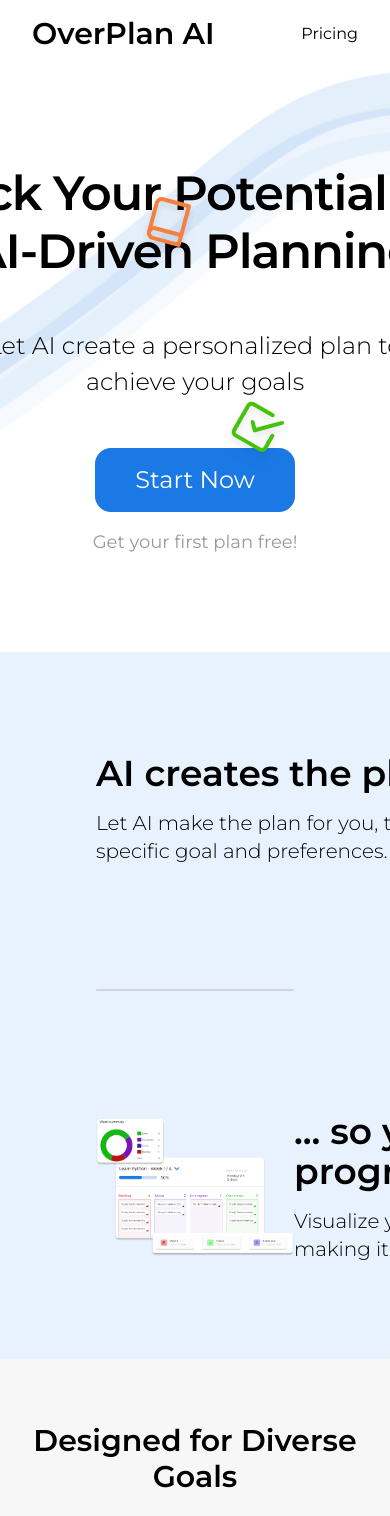
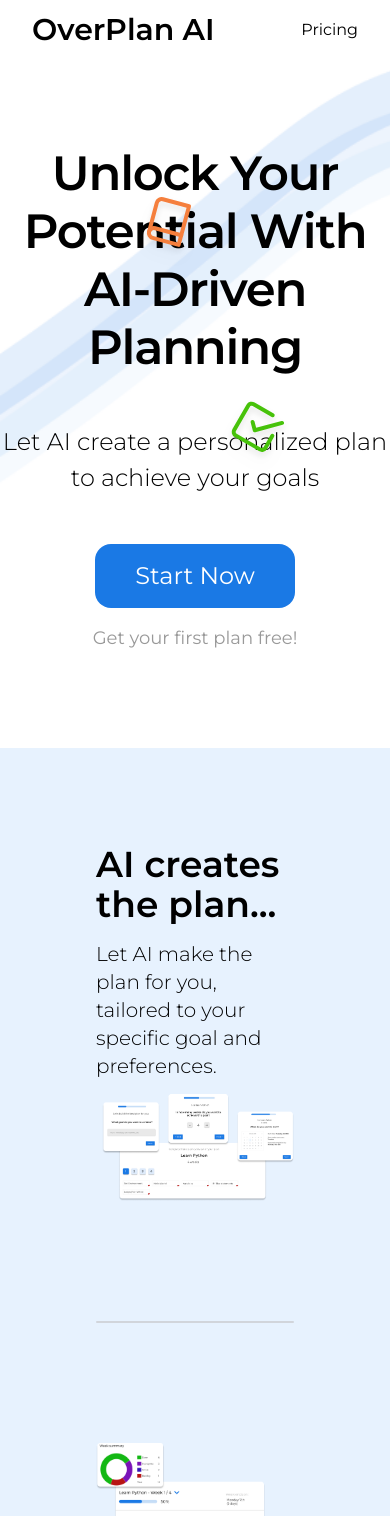
Before and after one commit to AlejandroALopez/overplan-website, a Next.js app: page / in a window 390 px wide. Shown: the top 1516 px of the page. Built offline with nearby package versions, Linux system fonts and the light colour scheme.

Commit message:
responsive features section + pricing page

```diff
--- a/src/app/layout.tsx
+++ b/src/app/layout.tsx
@@ -19,7 +19,7 @@ export default function RootLayout({
 }>) {
   return (
     <html lang="en">
-      <body className={montserrat.className}>
+      <body className={`${montserrat.className} bg-white`} >
         <Header />
         {children}
         <Footer />
--- a/src/app/page.tsx
+++ b/src/app/page.tsx
@@ -12,9 +12,9 @@ export default function Home() {
   return (
     <main className="flex min-h-screen flex-col items-center">
       {/* Section 1: Presentation */}
-      <section className="flex flex-col items-center w-full py-24 bg-wave-pattern bg-cover">
+      <section className="flex flex-col items-center w-full py-24 mt-12 bg-wave-pattern bg-cover">
         <motion.p
-          className="text-5xl font-semibold text-center w-[700px] leading-[58px] tracking-tight"
+          className="text-5xl font-semibold text-center w-full md:w-[700px] leading-[58px] tracking-tight"
           initial={{ opacity: 0 }}
           whileInView={{ opacity: 1 }}
           transition={{ duration: 1, delay: 0 }}
@@ -23,7 +23,7 @@ export default function Home() {
           Unlock Your Potential With AI-Driven Planning
         </motion.p>
         <motion.p
-          className="text-2xl text-center font-light my-12 w-[450px] leading-9"
+          className="text-2xl text-center font-light my-12 w-full md:w-[450px] leading-9"
           initial={{ opacity: 0 }}
           whileInView={{ opacity: 1 }}
           transition={{ duration: 1, delay: 0.5 }}
@@ -87,32 +87,44 @@ export default function Home() {
       {/* Section 2: Features */}
       <section className="flex flex-col bg-lightPrimary w-full p-24 gap-24">
         <motion.div
-          className="flex flex-row justify-between items-center"
+          className="flex flex-row justify-between items-center flex-wrap"
           initial={{ opacity: 0 }}
           whileInView={{ opacity: 1 }}
           transition={{ duration: 1, delay: 0.2 }}
           viewport={{ once: true }}
         >
           {/* Text Content */}
-          <div className="flex flex-col gap-4">
+          <div className="flex flex-col gap-4 w-full md:w-[500px]">
             <p className="text-4xl font-semibold">AI creates the plan...</p>
-            <p className="text-xl font-light w-[500px]">Let AI make the plan for you, tailored to your specific goal and preferences.</p>
+            <p className="text-xl font-light">Let AI make the plan for you, tailored to your specific goal and preferences.</p>
           </div>
-          <Image src="/img/s2Image1.png" alt="s2 image 1" width={600} height={370} />
+          <Image
+            src="/img/s2Image1.png"
+            alt="s2 image 1"
+            width={600 * 1.1}
+            height={370 * 1.1}
+            sizes="(max-width: 768px) 100vw, (max-width: 1200px) 50vw, 33vw"
+          />
         </motion.div>
         <div className="bg-gray-300 h-0.5 w-full my-6 rounded-lg" />
         <motion.div
-          className="flex flex-row justify-between items-center"
+          className="flex flex-row justify-between items-center flex-wrap"
           initial={{ opacity: 0 }}
           whileInView={{ opacity: 1 }}
           transition={{ duration: 1, delay: 0.2 }}
           viewport={{ once: true }}
         >
-          <Image src="/img/s2Image2.png" alt="s2 image 2" width={600} height={370} />
+          <Image
+            src="/img/s2Image2.png"
+            alt="s2 image 2"
+            width={600 * 1.1}
+            height={370 * 1.1}
+            sizes="(max-width: 768px) 100vw, (max-width: 1200px) 50vw, 33vw"
+          />
           {/* Text Content */}
-          <div className="flex flex-col gap-4">
+          <div className="flex flex-col gap-4 w-full md:w-[500px] mt-12 xl:mt-0">
             <p className="text-4xl font-semibold">... so you can focus on progress</p>
-            <p className="text-xl font-light w-[500px]">Visualize your weekly tasks on a Kanban Board, making it easy to track progress.</p>
+            <p className="text-xl font-light">Visualize your weekly tasks on a Kanban Board, making it easy to track progress.</p>
           </div>
         </motion.div>
       </section>
--- a/src/app/pricing/page.tsx
+++ b/src/app/pricing/page.tsx
@@ -11,10 +11,14 @@ const planColorMatch: { [key: string]: string } = {
 export default function Pricing() {
     const [isMonthPrice, setIsMonthPrice] = useState<boolean>(false);
 
+    const handleStart = () => {
+        // TODO: Redirect to product
+    }
+
     return (
         <main className="flex min-h-screen flex-col items-center bg-[#F7F7F7]">
             {/* Headlines */}
-            <section className="flex flex-col items-center mt-12 gap-6">
+            <section className="flex flex-col items-center mt-24 gap-6">
                 <p
                     className="text-5xl font-semibold text-center max-w-[700px] leading-[58px] tracking-tight"
                 >
@@ -51,7 +55,8 @@ export default function Pricing() {
                 {pricePlans.map((plan) => (
                     <div
                         key={plan.name}
-                        className="flex flex-col items-center bg-white rounded-2xl w-72 h-96 gap-4 drop-shadow-lg"
+                        className="flex flex-col items-center bg-white rounded-2xl w-72 h-96 gap-4
+                            drop-shadow-lg"
                     >
                         <div className={`w-full h-4 ${planColorMatch[plan.name]} rounded-t-2xl`} />
                         <p className="text-xl font-medium">{plan.name}</p>
@@ -67,6 +72,7 @@ export default function Pricing() {
                         <button
                             className="flex items-center justify-center rounded-2xl mt-auto m-4 py-3 px-14 text-primary
                             transition hover:scale-110 hover:bg-primary hover:text-white duration-300 border-2 border-primary"
+                            onClick={() => handleStart()}
                         >
                             <p className="text-xl">Start for free</p>
                         </button>
--- a/src/components/Header.tsx
+++ b/src/components/Header.tsx
@@ -2,7 +2,7 @@ import Link from "next/link";
 
 export default function Header() {
     return (
-        <div className="flex flex-row w-full items-center justify-between text-center gap-16 py-4 px-8 bg-white">
+        <div className="fixed flex flex-row w-full items-center justify-between text-center gap-16 py-3 px-8 bg-white">
             {/* Logo */}
             <Link href="/">
                 <p className="text-3xl font-semibold transition hover:scale-110 duration-300">OverPlan AI</p>
```
